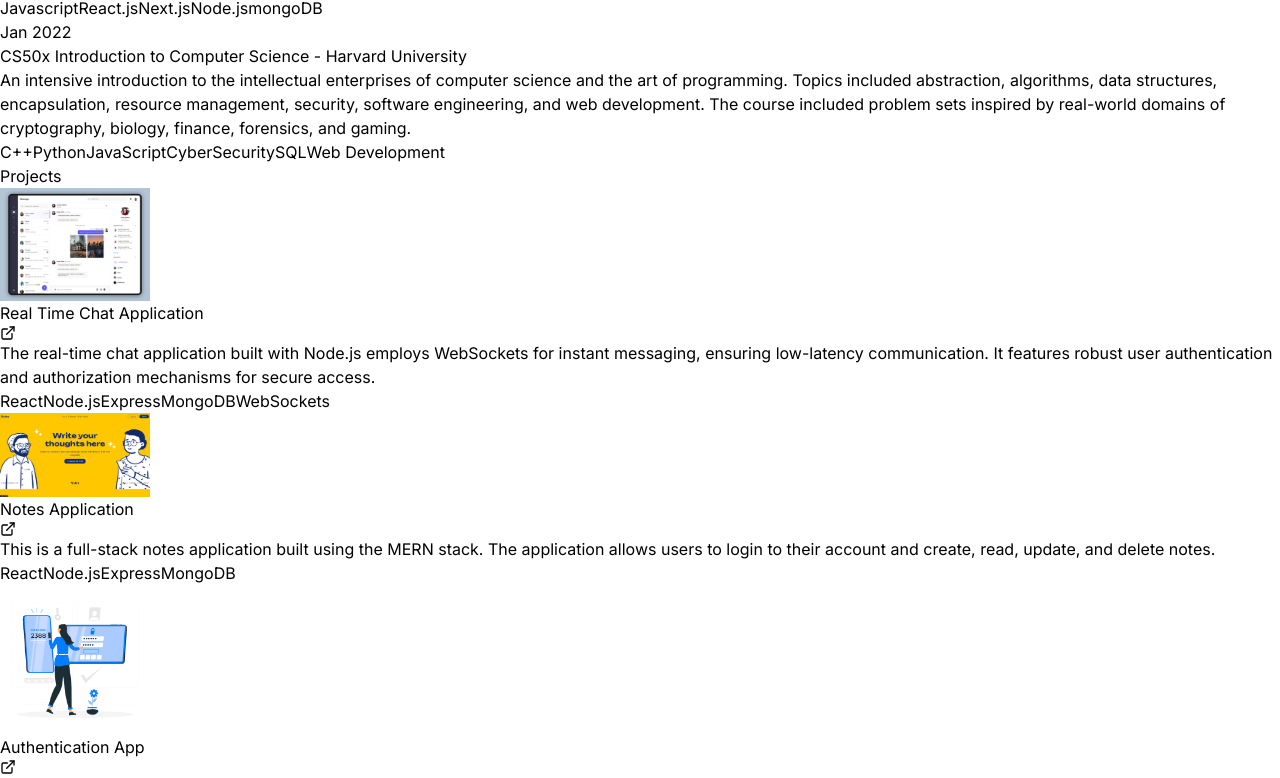
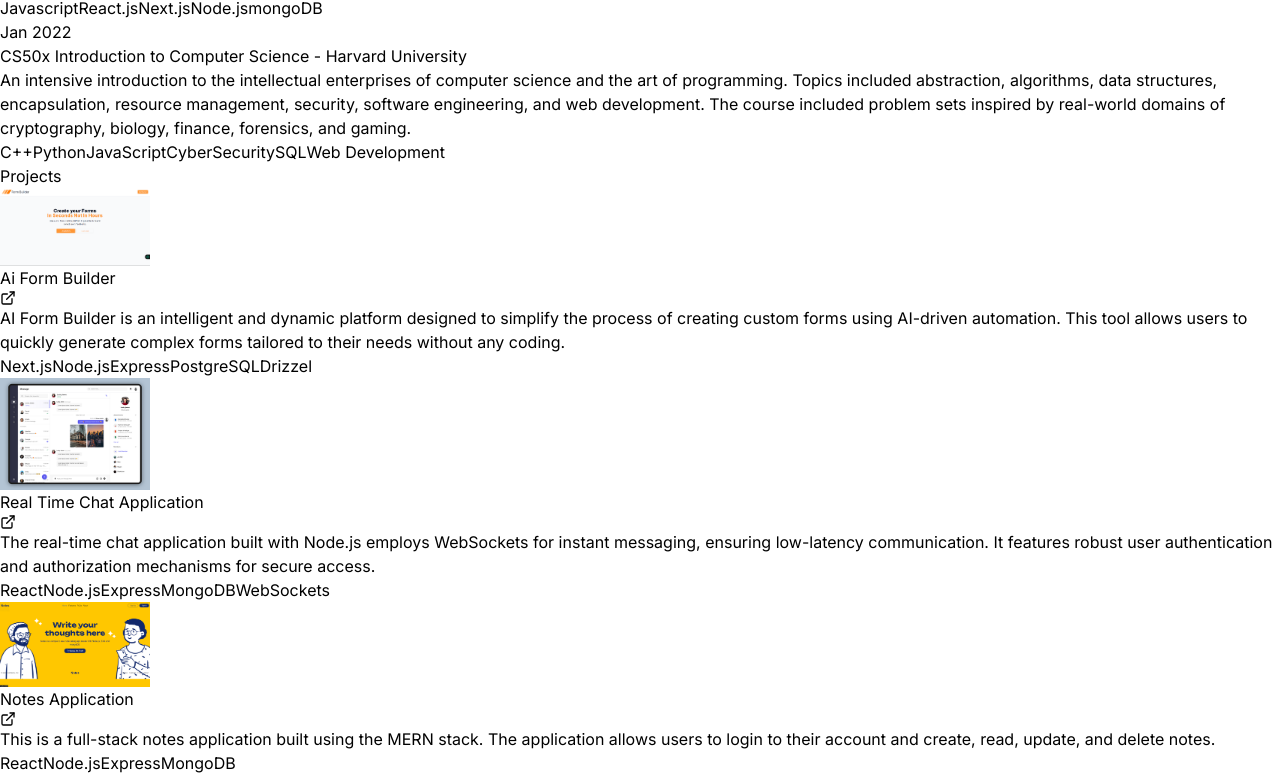
Before and after one commit to Atmalviya/Portfolio, a React (Vite) app: page / in a window 1280 px wide. Shown: the part 2720-3498 px from the top of the page. Built offline with nearby package versions, Linux system fonts and the light colour scheme.

Commit message:
project added - Ai form builder

```diff
--- a/src/constants/index.js
+++ b/src/constants/index.js
@@ -1,3 +1,4 @@
+import project0 from "../assets/projects/aiformBuilder.png";
 import project1 from "../assets/projects/chatDashboard.png";
 import project2 from "../assets/projects/notesAppDashboard.png";
 import project3 from "../assets/projects/AuthApp.jpg";
@@ -48,6 +49,15 @@ export const EDUCATION = [
 
 export const PROJECTS = [
   {
+    title: "Ai Form Builder",
+    image: project0,
+    link:"https://github.com/Atmalviya/Ai-FormBuilder",
+    hostLink:"https://aiform-builder.atmalviya.cloud/",
+    description:
+      "AI Form Builder is an intelligent and dynamic platform designed to simplify the process of creating custom forms using AI-driven automation. This tool allows users to quickly generate complex forms tailored to their needs without any coding.",
+    technologies: ["Next.js", "Node.js", "Express", "PostgreSQL", "Drizzel"],
+  },
+  {
     title: "Real Time Chat Application",
     image: project1,
     link:"https://github.com/Atmalviya/Chat-App",
```
Also changed, not shown: src/assets/projects/aiformBuilder.png (added).
